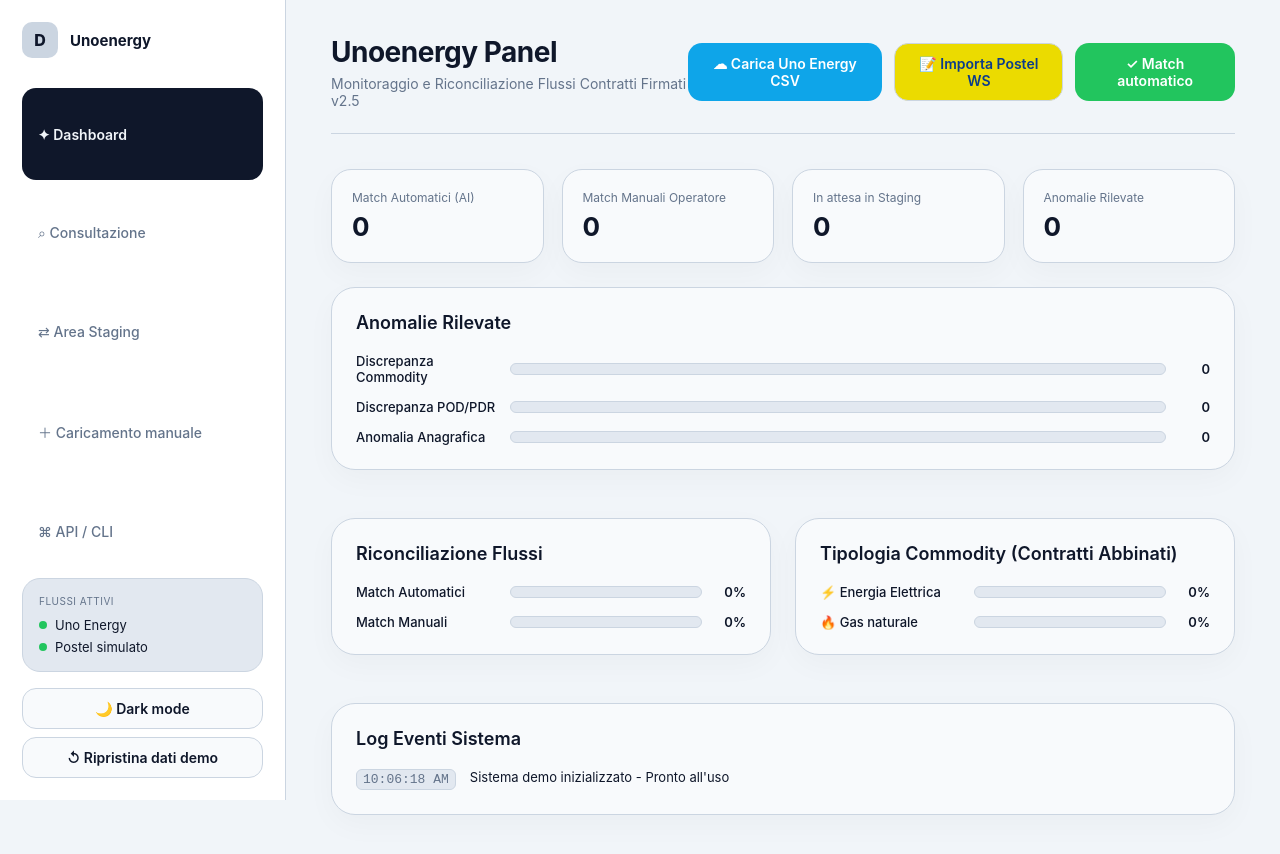
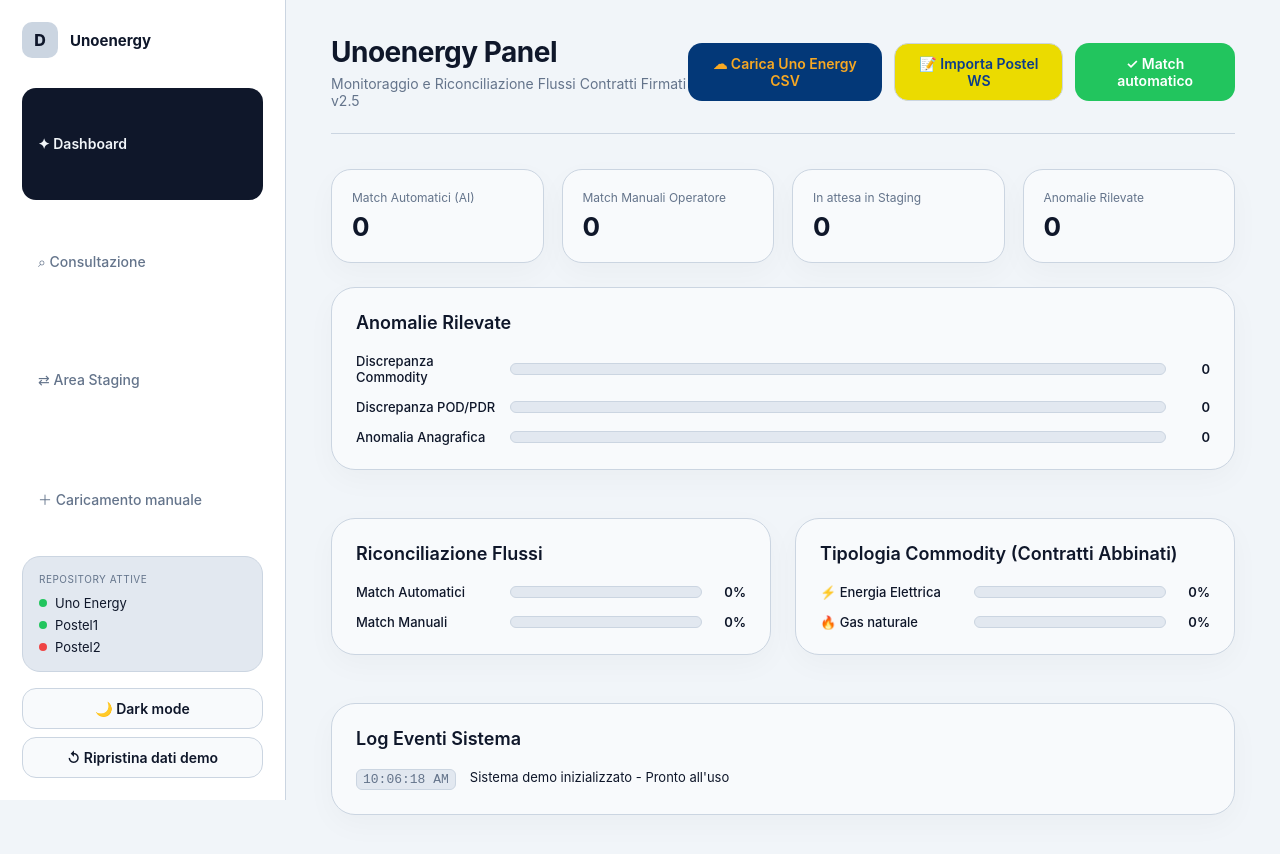
Before and after one commit to AndreaBrunoo/docbridge, a plain HTML site: page index.html in a window 1280 px wide. Drawn offline with Linux system fonts and the light colour scheme.

Commit message:
colori ingest

```diff
--- a/index.html
+++ b/index.html
@@ -26,15 +26,17 @@
           <button class="nav-item" data-view="manuale">
             ＋ Caricamento manuale
           </button>
-          <button class="nav-item" data-view="api">⌘ API / CLI</button>
         </nav>
         <div class="side-card">
-          <small>Flussi attivi</small>
+          <small>Repository attive</small>
           <div class="flow-status">
             <span class="dot green"></span> Uno Energy
           </div>
           <div class="flow-status">
-            <span class="dot green"></span> Postel simulato
+            <span class="dot green"></span> Postel1
+          </div>
+          <div class="flow-status">
+            <span class="dot red"></span> Postel2
           </div>
         </div>
         <button id="themeToggle" class="ghost full">🌙 Dark mode</button>
--- a/styles.css
+++ b/styles.css
@@ -210,8 +210,8 @@
 }
 #btnUno,
 button.primary {
-  background: var(--btn-csv);
-  color: #fff;
+  background: #033878;
+  color: #f7a823;
 }
 #btnUno:hover,
 button.primary:hover {
```
